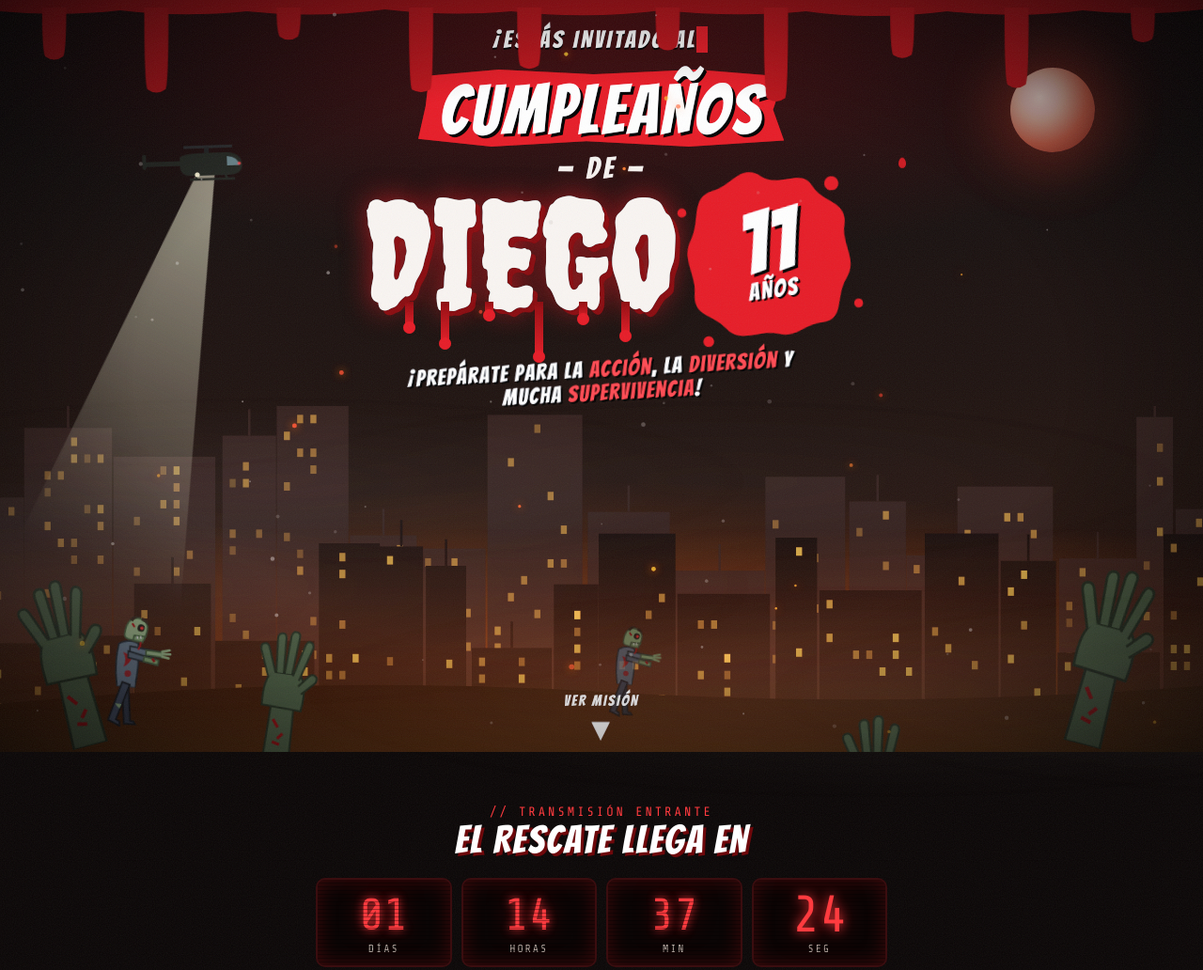
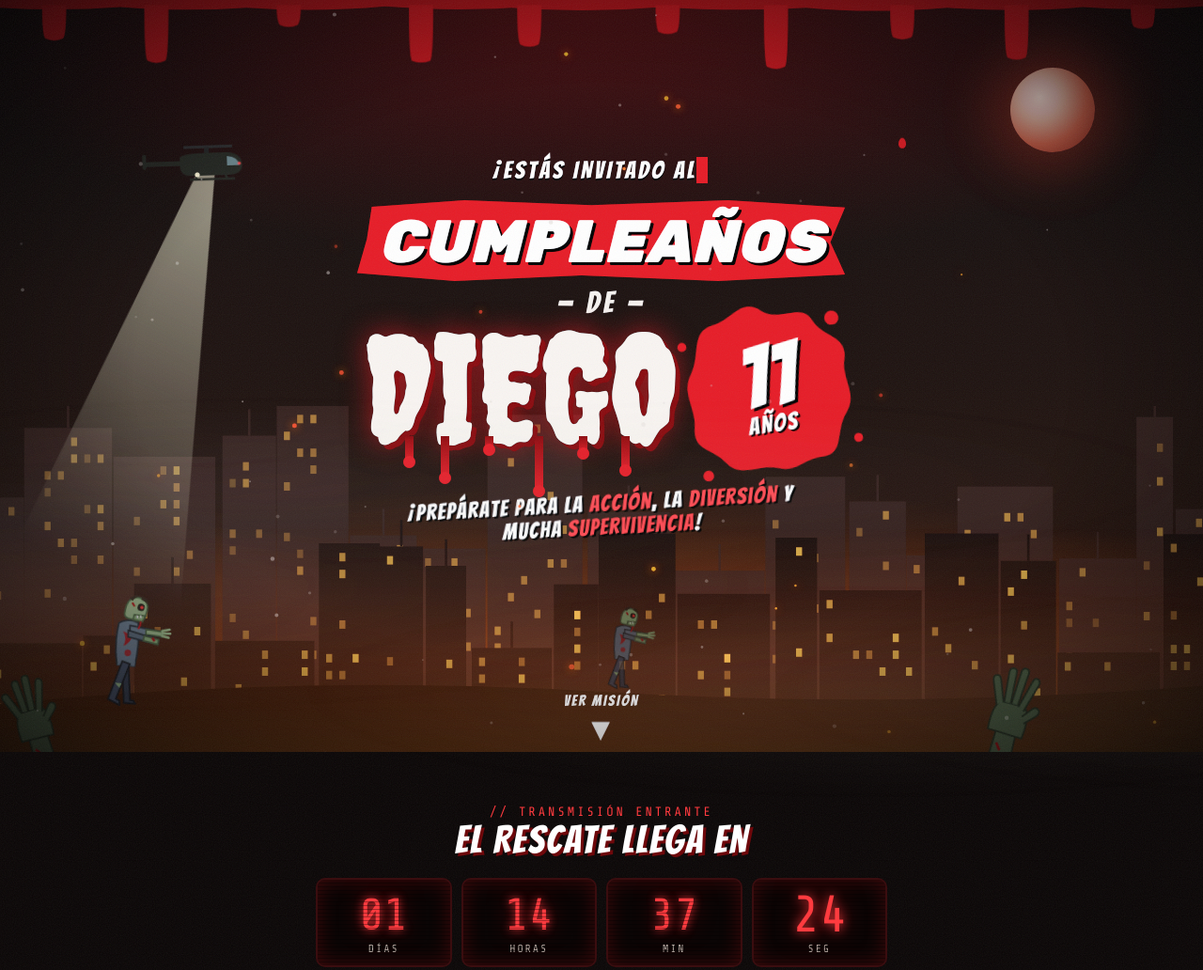
Before and after one commit to domp55/cumpleDiego, a plain HTML site: page index.html in a window 1280 px wide. Shown: the top 1032 px of the page at 94% size. Drawn offline with nearby package versions, Linux system fonts and the light colour scheme.

Commit message:
Ajustes de diseño en portada
Co-Authored-By: Claude Opus 5.5 <noreply@anthropic.com>

```diff
--- a/index.html
+++ b/index.html
@@ -58,7 +58,7 @@
   @keyframes grain { 0%{transform:translate(0,0)} 20%{transform:translate(-5%,3%)} 40%{transform:translate(4%,-4%)} 60%{transform:translate(-3%,5%)} 80%{transform:translate(5%,2%)} 100%{transform:translate(0,0)} }
 
   /* ---------- HERO ---------- */
-  .hero { position: relative; min-height: 100svh; overflow: hidden; display: flex; flex-direction: column; align-items: center; justify-content: flex-start; padding: max(28px, env(safe-area-inset-top)) 16px 0; text-align: center;
+  .hero { position: relative; min-height: 100svh; overflow: hidden; display: flex; flex-direction: column; align-items: center; justify-content: center; padding: 110px 16px 170px; text-align: center;
     background:
       radial-gradient(120% 60% at 50% 100%, rgba(255,110,30,.35), transparent 60%),
       radial-gradient(80% 50% at 50% 0%, rgba(110,8,11,.45), transparent 70%),
@@ -90,8 +90,8 @@
   @keyframes blink { 50% { opacity: 0; } }
 
   .banner { display: inline-block; margin-top: 10px; position: relative; }
-  .banner span { position: relative; z-index: 1; display: block; font-family: "Bangers", cursive; letter-spacing: 3px; color: #fff;
-    font-size: clamp(2.4rem, 12vw, 4.6rem); padding: 4px 22px 0; text-shadow: 3px 3px 0 #000; }
+  .banner span { position: relative; z-index: 1; display: block; font-family: "Rubik", sans-serif; font-weight: 900; font-style: italic; letter-spacing: 1px; color: #fff;
+    font-size: clamp(2.1rem, 10.5vw, 4rem); padding: 6px 22px 4px; text-shadow: 3px 3px 0 #000; }
   .banner::before { content: ""; position: absolute; inset: 0; background: var(--red);
     clip-path: polygon(3% 8%, 22% 0, 48% 6%, 76% 0, 100% 9%, 97% 52%, 100% 92%, 74% 100%, 46% 93%, 20% 100%, 0 90%, 2% 48%);
     transform-origin: left; transform: scaleX(0); animation: swipe .6s 1.6s cubic-bezier(.7,0,.2,1) forwards;
@@ -127,7 +127,7 @@
     transform: rotate(-3deg); opacity: 0; animation: fadeIn .6s 3.9s forwards; color: #fff; text-shadow: 2px 2px 0 #000; }
   .tagline em { font-style: normal; color: var(--red-hi); }
 
-  .hands { position: absolute; left: 0; right: 0; bottom: -6px; height: 140px; z-index: 3; pointer-events: none; }
+  .hands { position: absolute; left: 0; right: 0; bottom: -40px; height: 140px; z-index: 4; pointer-events: none; }
   .hand { position: absolute; bottom: 0; width: 70px; transform-origin: 50% 100%; transform: translateY(110%); }
   .hand.up { animation: handUp 1.2s cubic-bezier(.3,1.4,.5,1) forwards, claw 2.4s ease-in-out infinite; }
   @keyframes handUp { to { transform: translateY(0) rotate(var(--r)); } }
@@ -252,7 +252,7 @@
   footer .small { color: var(--muted); font-size: .85rem; margin-top: 18px; }
 
   /* ---------- Sangre ---------- */
-  .top-blood { position: absolute; top: 0; left: 0; right: 0; height: 140px; z-index: 3; pointer-events: none; }
+  .top-blood { position: absolute; top: 0; left: 0; right: 0; height: 95px; z-index: 3; pointer-events: none; }
   .top-blood svg { width: 100%; height: 100%; display: block; }
   .top-blood .d { transform-box: fill-box; transform-origin: top; transform: scaleY(0); animation: dripDown var(--t, 4s) var(--dl, 0s) cubic-bezier(.5,0,.4,1) forwards; }
   @keyframes dripDown { to { transform: scaleY(1); } }
@@ -267,8 +267,8 @@
   .card .ic, .card > div { position: relative; z-index: 1; }
 
   /* ---------- Zombies caminando ---------- */
-  .zombie { position: absolute; bottom: 18px; left: 0; width: 86px; z-index: 3; pointer-events: none; animation: walk 34s linear infinite; }
-  .zombie.slow { width: 70px; bottom: 30px; animation-duration: 48s; animation-delay: -20s; opacity: .75; filter: brightness(.7); }
+  .zombie { position: absolute; bottom: 40px; left: 0; width: 86px; z-index: 3; pointer-events: none; animation: walk 34s linear infinite; }
+  .zombie.slow { width: 64px; bottom: 60px; animation-duration: 48s; animation-delay: -20s; opacity: .75; filter: brightness(.7); }
   .zombie svg { width: 100%; overflow: visible; animation: lurch 1.3s ease-in-out infinite; }
   .zombie .legA { transform-origin: 50px 100px; animation: stepA 1.3s ease-in-out infinite; }
   .zombie .legB { transform-origin: 50px 100px; animation: stepB 1.3s ease-in-out infinite; }
@@ -531,7 +531,7 @@
       <path d="M43 48 L52 14 Q54 8 58 10 Q62 12 60 18 L50 52"/>
       <path d="M54 66 L66 54 Q70 50 68 46 Q64 42 60 46 L50 58"/></g>
       <path d="M28 96 l6 8 M40 110 l-5 6 M30 120 l8 2" stroke="#7a0a0d" stroke-width="3"/></svg>`;
-    [[4, 90, -14, 4.2], [20, 70, 8, 4.6], [70, 76, -6, 4.9], [86, 96, 14, 4.4]].forEach(([l, h, r, d]) => {
+    [[2, 58, -16, 4.2], [80, 62, 14, 4.4]].forEach(([l, h, r, d]) => {
       const el = document.createElement("div");
       el.className = "hand up";
       el.innerHTML = hand;
@@ -591,7 +591,7 @@
       const d = document.createElement("div");
       d.className = "falling";
       d.style.left = (x / 400 * hero.clientWidth - 4) + "px";
-      d.style.top = (h / 140 * 140 + 4) + "px";
+      d.style.top = (h / 140 * 95 + 4) + "px";
       d.style.setProperty("--fy", (hero.clientHeight * .7) + "px");
       hero.appendChild(d);
       setTimeout(() => d.remove(), 1500);
```
